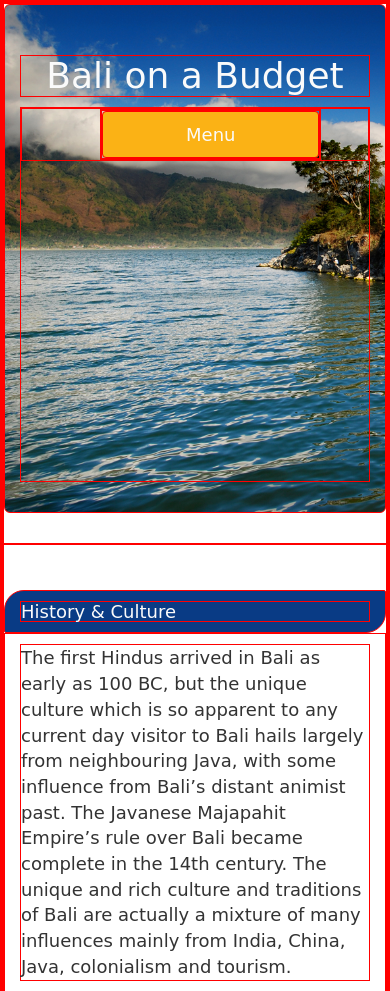
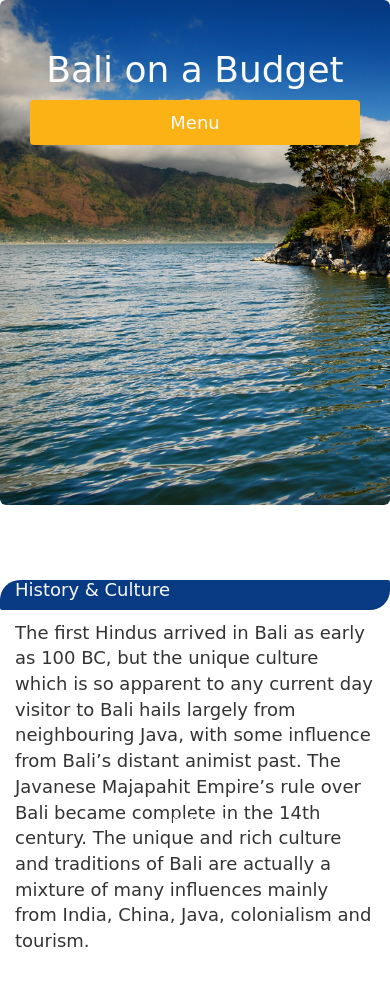
Before and after one commit to jenessawhite/balisite, a plain HTML site: page index.html in a window 390 px wide. Shown: the top 991 px of the page. Drawn offline with nearby package versions, Linux system fonts and the light colour scheme; a web font is replaced by a local one.

Commit message:
updated media queries and some styling. next needs mini profile before bottom button and txt over images. also still missing photos for eat and sleep section

```diff
--- a/index.html
+++ b/index.html
@@ -34,7 +34,7 @@
         </ul>
       </div>
         <div class="col-md-12 menu-dropdown">
-        <ul class="nav nav-pills">
+        <ul class="nav nav-pills dropdown">
           <li class="nav-item dropdown">
             <a class="nav-link dropdown-toggle" data-toggle="dropdown" href="#" role="button" aria-haspopup="true" aria-expanded="false">Menu</a>
             <div class="dropdown-menu">
@@ -122,8 +122,9 @@
     <div class="offset-md-6 center-block play-images">
       <img src="assets/ubud.jpg" class="img-fluid center-block play" alt="Responsive image">
     </div>
-    <div class="offset-md-6 center-block play-images">
-      <img src="assets/jimbaran_getty_hadi_zaher.jpg" class="img-fluid center-block play" alt="Responsive image">
+    <div class="offset-md-6 center-block play-images text-center">
+      <img src="assets/jimbaran_getty_hadi_zaher.jpg" class="img-fluid center-block play thumbnail" alt="Responsive image">
+      <div class="caption"><h5>Jimbaran</h5></div>
     </div>
     <div class="section-text">
     </div>
--- a/styles.css
+++ b/styles.css
@@ -1,6 +1,6 @@
-* {
+/** {
   border: 1px solid red;
-}
+}*/
 
 html, body {
   font-family: 'Overlock', cursive;
@@ -39,6 +39,25 @@
   display: block;
   margin-left: auto;
   margin-right: auto;
+}
+
+.caption {
+  width:100%;
+  bottom: .3rem;
+  position:absolute;
+  background:rgba(0, 0, 0, 0);
+}
+
+.thumbnail {
+  border: 0 none;
+  box-shadow: none;
+  margin:0;
+  padding:0;
+}
+
+.caption h5 {
+  color: #fff;
+  -webkit-font-smoothing: antialiased;
 }
 
 .menu-bar {
@@ -148,6 +167,11 @@
     visibility: hidden;
     display: none;
   }
+  .dropdown {
+    display: block;
+    margin-left: auto;
+    margin-right: auto;
+  }
   .back-to-top {
     display: none;
   }
```
